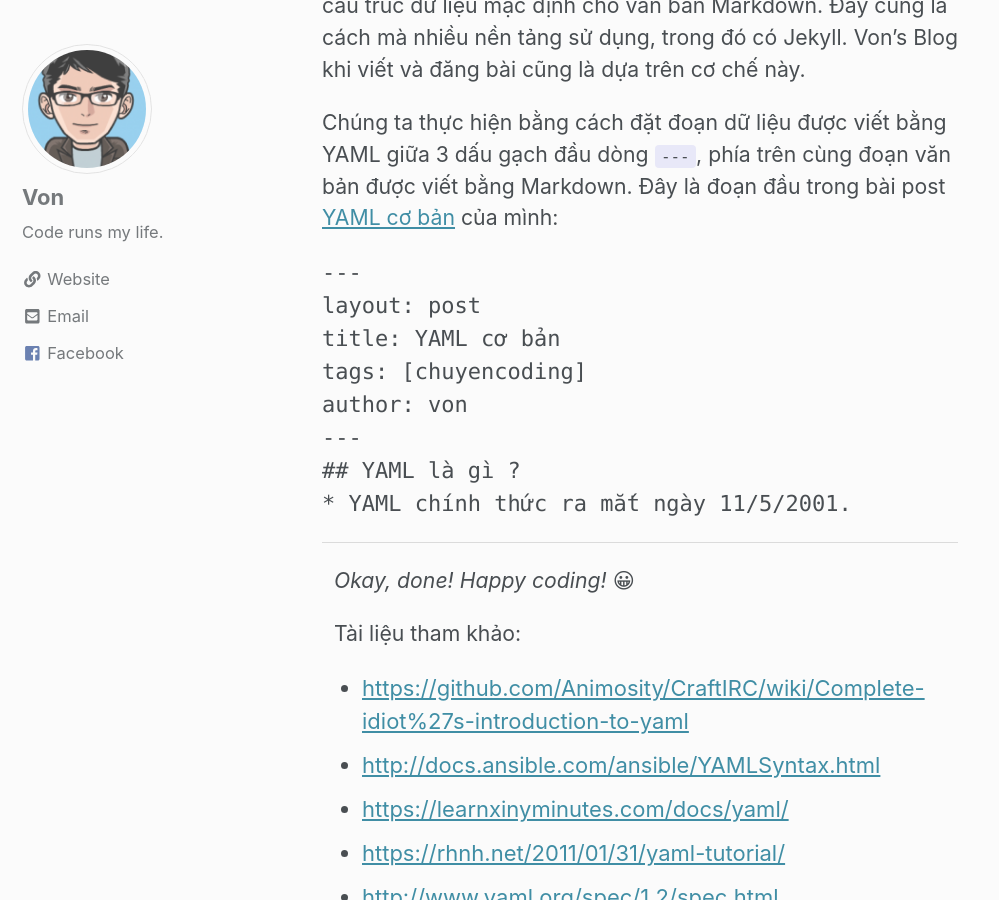
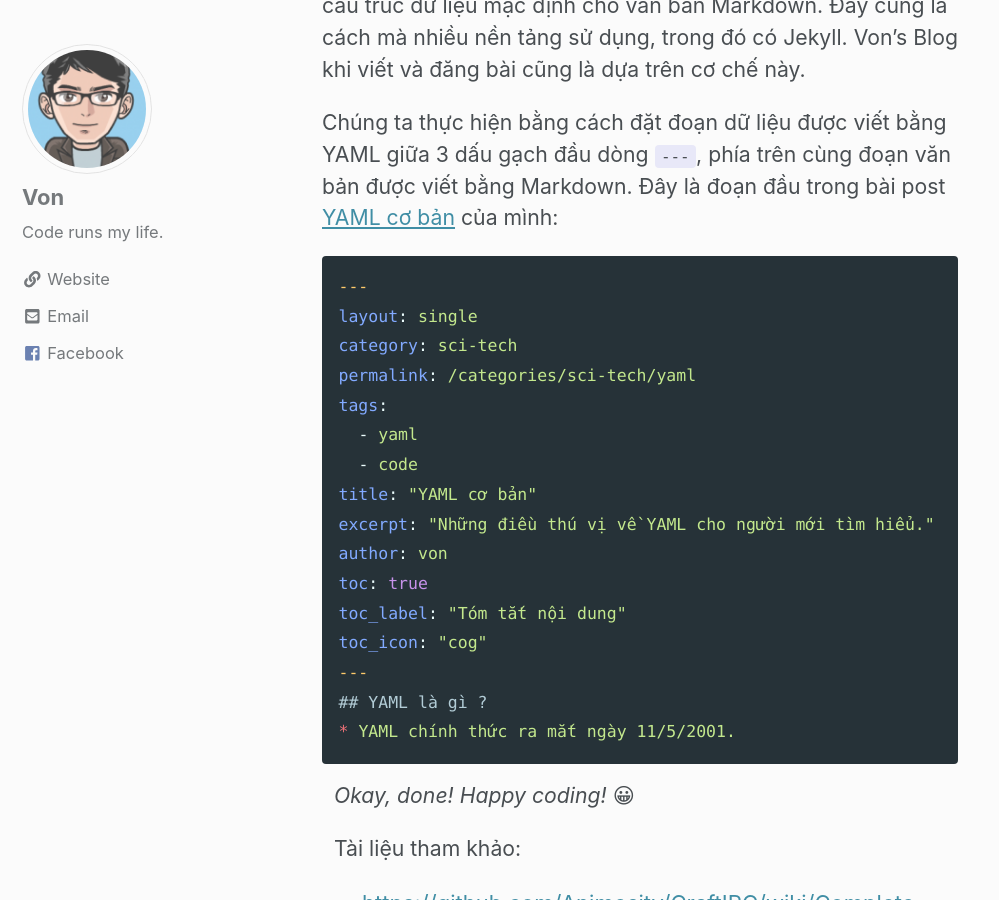
Before and after one commit to amcblog/testvon.github.io, a Jekyll site: the page built from _posts/sci-tech/2018-02-14-yaml.md, in a window 1280 px wide and 900 px high, scrolled down 8659 px. Shown: the whole window, without its empty margins (0-999 px from the left). Built offline with Jekyll 4.4.1, drawn with Linux system fonts in a browser that asks for light colours; nearby versions of some CDN libraries; emoji names are drawn with the system emoji font.

Commit message:
Update 2018-02-14-yaml.md

````diff
--- a/_posts/sci-tech/2018-02-14-yaml.md
+++ b/_posts/sci-tech/2018-02-14-yaml.md
@@ -196,20 +196,26 @@ about:     >
 
 Hoàn toàn cũng có thể kết hợp YAML và Markdown để tạo 1 cấu trúc dữ liệu mặc định cho văn bản Markdown. Đây cũng là cách mà nhiều nền tảng sử dụng, trong đó có Jekyll. Von's Blog khi viết và đăng bài cũng là dựa trên cơ chế này.
 
-Chúng ta thực hiện bằng cách đặt đoạn dữ liệu được viết bằng YAML giữa 3 dấu gạch đầu dòng `---`, phía trên cùng đoạn văn bản được viết bằng Markdown. Đây là đoạn đầu trong bài post [YAML cơ bản](https://iamvon.github.io/iamvon.github.io/2017/05/29/yaml/#) của mình:
+Chúng ta thực hiện bằng cách đặt đoạn dữ liệu được viết bằng YAML giữa 3 dấu gạch đầu dòng `---`, phía trên cùng đoạn văn bản được viết bằng Markdown. Đây là đoạn đầu trong bài post [YAML cơ bản](https://testvon.github.io/categories/sci-tech/yaml/#) của mình:
 
-```pandoc
+```yaml
 ---
-layout: post
-title: YAML cơ bản
-tags: [chuyencoding]
+layout: single
+category: sci-tech
+permalink: /categories/sci-tech/yaml
+tags:
+  - yaml
+  - code
+title: "YAML cơ bản"
+excerpt: "Những điều thú vị về YAML cho người mới tìm hiểu."
 author: von
+toc: true
+toc_label: "Tóm tắt nội dung"
+toc_icon: "cog"
 ---
 ## YAML là gì ?
 * YAML chính thức ra mắt ngày 11/5/2001.
 ```
-
----
 
 _Okay, done! Happy coding!_ :grinning:
 
````
